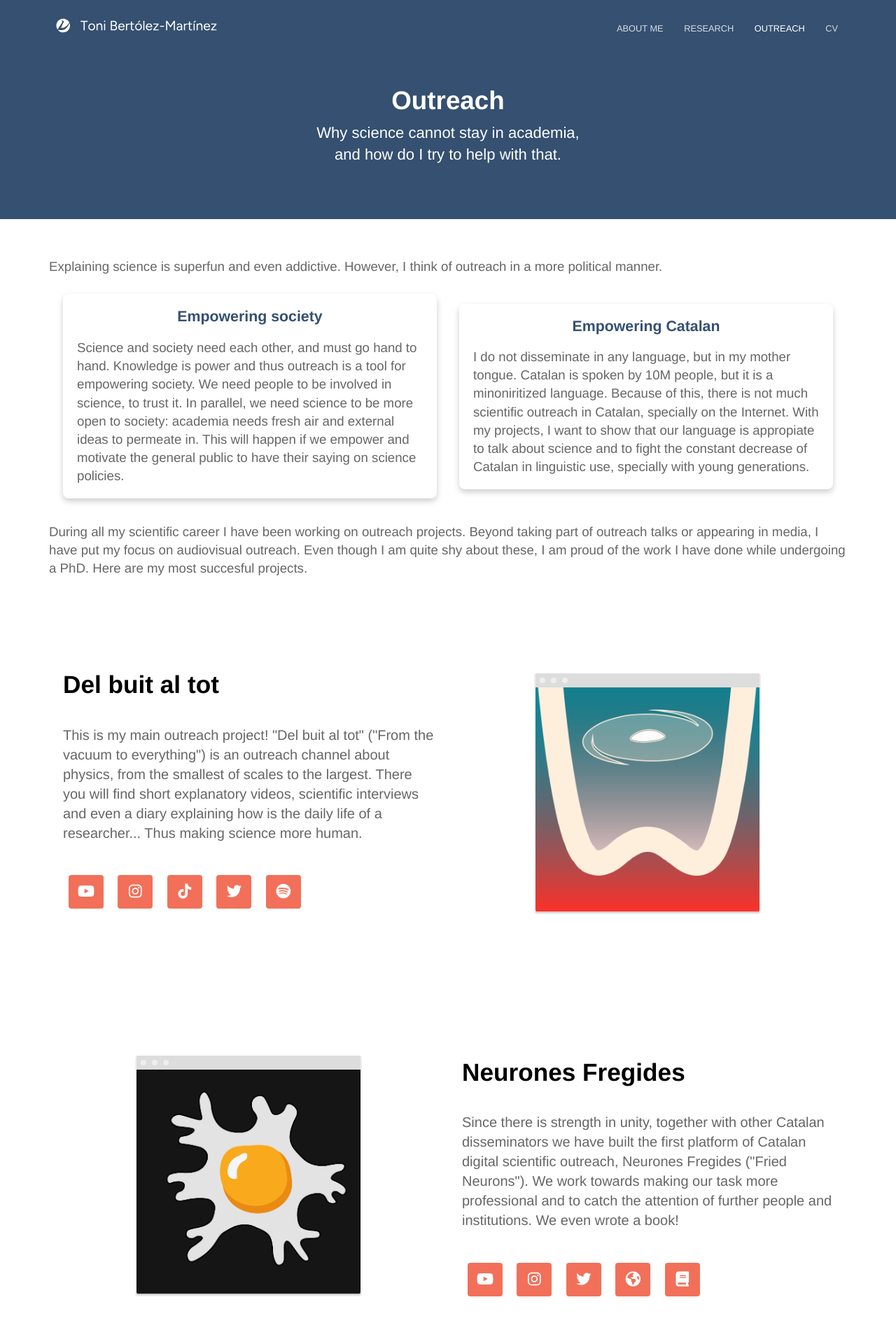
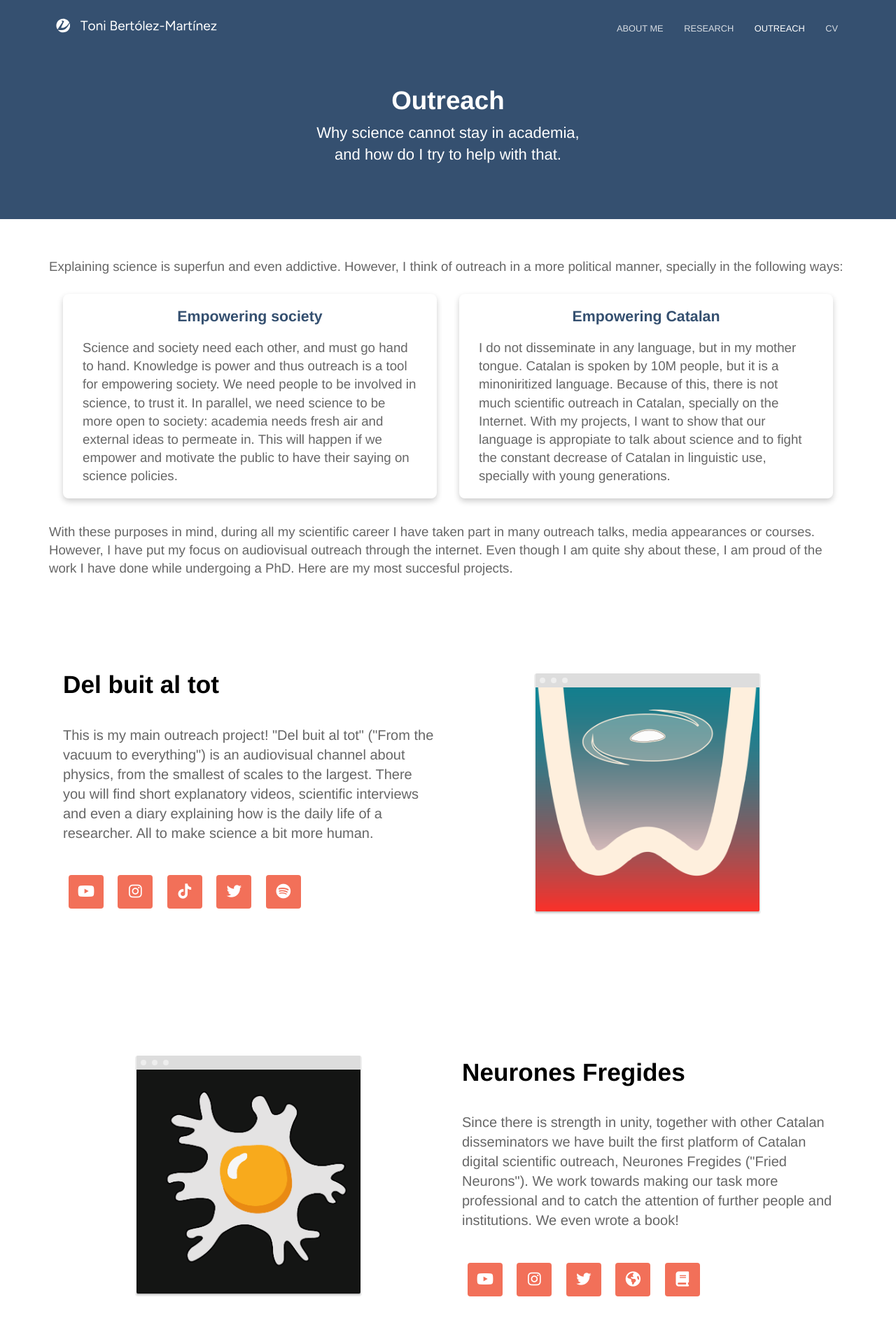
Before and after one commit to tbertolez/tbertolez.github.io, a Jekyll site: the page built from docs/outreach/index.html, in a window 1280 px wide. Shown: the top 1920 px of the page at 70% size. Built offline with Jekyll 4.4.1, drawn with Linux system fonts in a browser that asks for light colours; nearby versions of some CDN libraries; library files that are not in the unit come from our copies.

Commit message:
Updated outreach

```diff
--- a/docs/_includes/cv.markdown
+++ b/docs/_includes/cv.markdown
@@ -37,7 +37,7 @@
   </span>
 - _What is the origin of the ANITA-IV events?_.<br>
   <span class = "small-text">
-    Flash talk at the Third Annual EuCAPT Symposium 2023, **CERN**.
+    Flash talk at the Third Annual EuCAPT Symposium 2023, **CERN**. Won the best talk award.
   </span>
 
 # Teaching experience
--- a/docs/_sass/outreach.scss
+++ b/docs/_sass/outreach.scss
@@ -27,6 +27,8 @@
     p {
 		font-size: 12pt;
         margin-bottom: 20pt;
+		margin-left: 6pt;
+		margin-right: 6pt;
     }
 }
 
--- a/docs/outreach/index.html
+++ b/docs/outreach/index.html
@@ -12,11 +12,11 @@ description: Why science cannot stay in academia
 <div class="content">
 	<section>
 		<div class = "container text editable abstract-xxss">
-			<p>Explaining science is superfun and even addictive. However, I think of outreach in a more political manner. </p>
+			<p>Explaining science is superfun and even addictive. However, I think of outreach in a more political manner, specially in the following ways: </p>
 			<div class="container flex texts-xxss">
 				<div class = "text editable text-xxss">
 					<h2>Empowering society</h2>
-					<p>Science and society need each other, and must go hand to hand. Knowledge is power and thus outreach is a tool for empowering society. We need people to be involved in science, to trust it. In parallel, we need science to be more open to society: academia needs fresh air and external ideas to permeate in. This will happen if we empower and motivate the general public to have their saying on science policies.</p>
+					<p>Science and society need each other, and must go hand to hand. Knowledge is power and thus outreach is a tool for empowering society. We need people to be involved in science, to trust it. In parallel, we need science to be more open to society: academia needs fresh air and external ideas to permeate in. This will happen if we empower and motivate the public to have their saying on science policies.</p>
 					<p> </p>
 				</div>
 				<div class = "text editable text-xxss">
@@ -25,12 +25,12 @@ description: Why science cannot stay in academia
 					<p> </p>
 				</div>
 			</div>
-			<p>During all my scientific career I have been working on outreach projects. Beyond taking part of outreach talks or appearing in media, I have put my focus on audiovisual outreach. Even though I am quite shy about these, I am proud of the work I have done while undergoing a PhD. Here are my most succesful projects.</p>
+			<p>With these purposes in mind, during all my scientific career I have taken part in many outreach talks, media appearances or courses. However, I have put my focus on audiovisual outreach through the internet. Even though I am quite shy about these, I am proud of the work I have done while undergoing a PhD. Here are my most succesful projects.</p>
 		</div>
 		<div class="container flex">
 			<div class="text editable element-xxss">
 				<h2><strong>Del buit al tot</strong></h2>
-				<p>This is my main outreach project! "Del buit al tot" ("From the vacuum to everything") is an outreach channel about physics, from the smallest of scales to the largest. There you will find short explanatory videos, scientific interviews and even a diary explaining how is the daily life of a researcher... Thus making science more human.</p>
+				<p>This is my main outreach project! "Del buit al tot" ("From the vacuum to everything") is an audiovisual channel about physics, from the smallest of scales to the largest. There you will find short explanatory videos, scientific interviews and even a diary explaining how is the daily life of a researcher. All to make science a bit more human.</p>
 				<div class = "cta dbat-icons">
 					<a href="https://www.youtube.com/delbuitaltot" target="_blank"><span></span></a>
 					<a href="https://www.instagram.com/delbuitaltot/" target="_blank"><span></span></a>
```
